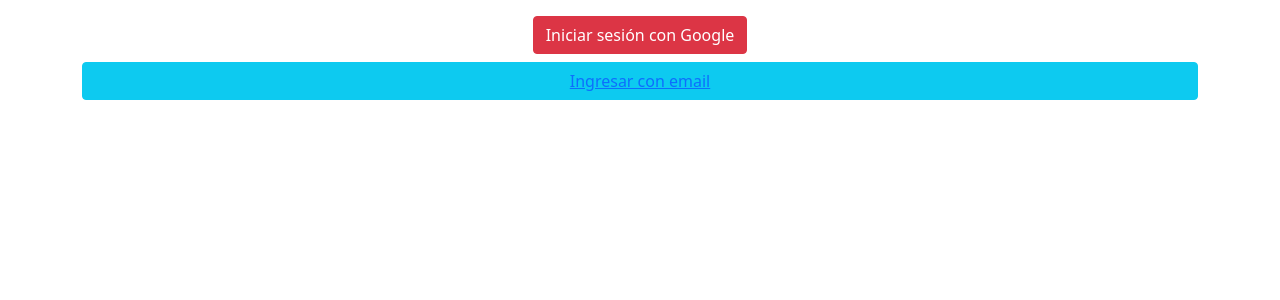
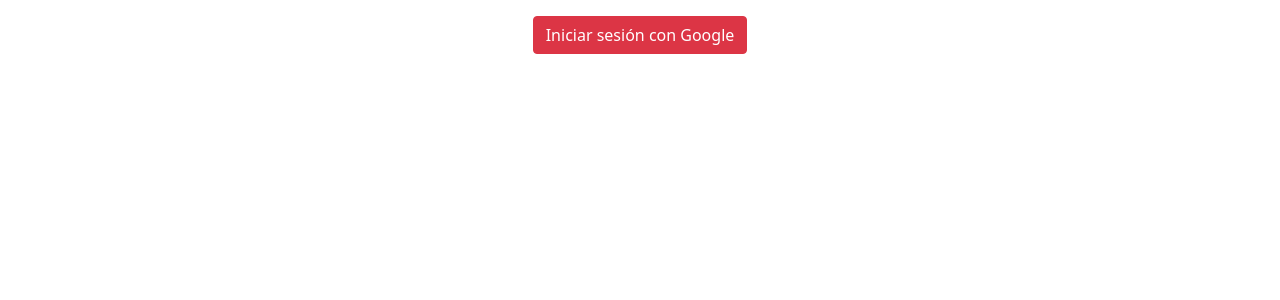
Before and after one commit to joselautaro/personal-project, a React (Vite) app: page / in a window 1280 px wide. Shown: the top 300 px of the page. Built offline with nearby package versions, Linux system fonts and the light colour scheme; no server answers.

Commit message:
Invalidamos el loading y el form momentaneamente

```diff
--- a/src/components/LoginLogout/LoginLogout.jsx
+++ b/src/components/LoginLogout/LoginLogout.jsx
@@ -14,11 +14,11 @@
     <>
       <div className="container">
         <LoginWithGoogle />
-        {!user && (
+        {/* {!user && (
           <button className='container btn btn-info mt-2'>
             <Link to='/loginwithform'>Ingresar con email</Link>
           </button>
-        )}
+        )} */}
       </div>
     </>
   );
--- a/src/components/LoginLogout/LoginWithGoogle/LoginWithGoogle.jsx
+++ b/src/components/LoginLogout/LoginWithGoogle/LoginWithGoogle.jsx
@@ -54,10 +54,11 @@
   return (
 
     <div className="d-flex justify-content-center align-items-center flex-column mt-3">
-
+      {/* {loading && <div className="mt-3">Aguarde unos segundos...</div>} */}
       <button className="btn btn-danger" onClick={handleLoginClick}>
         <i className="bi bi-google"></i> Iniciar sesión con Google
       </button>
+
       {error && <div className="text-danger mt-3">Error: {error.message}</div>}
     </div>
   );
```
